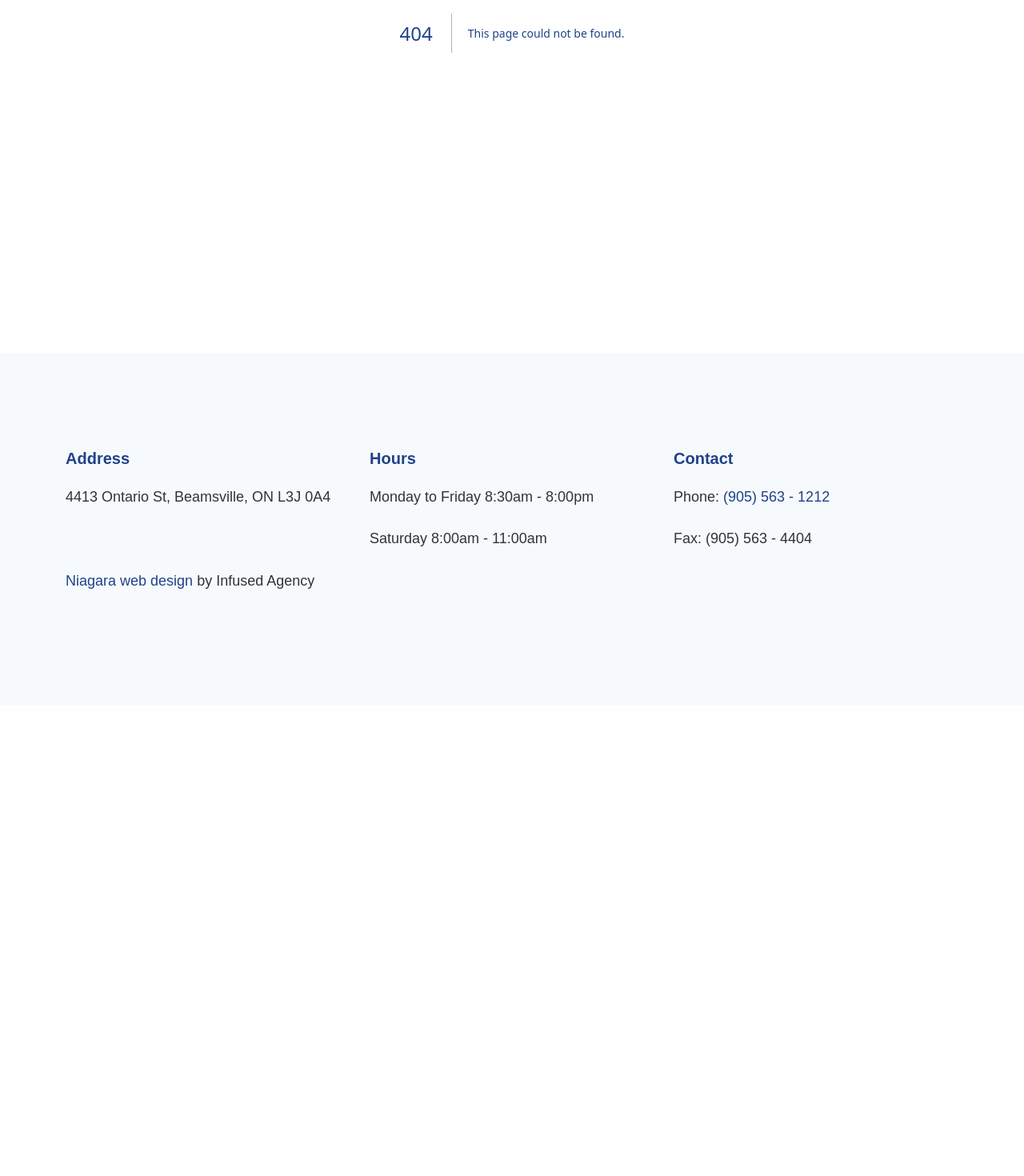
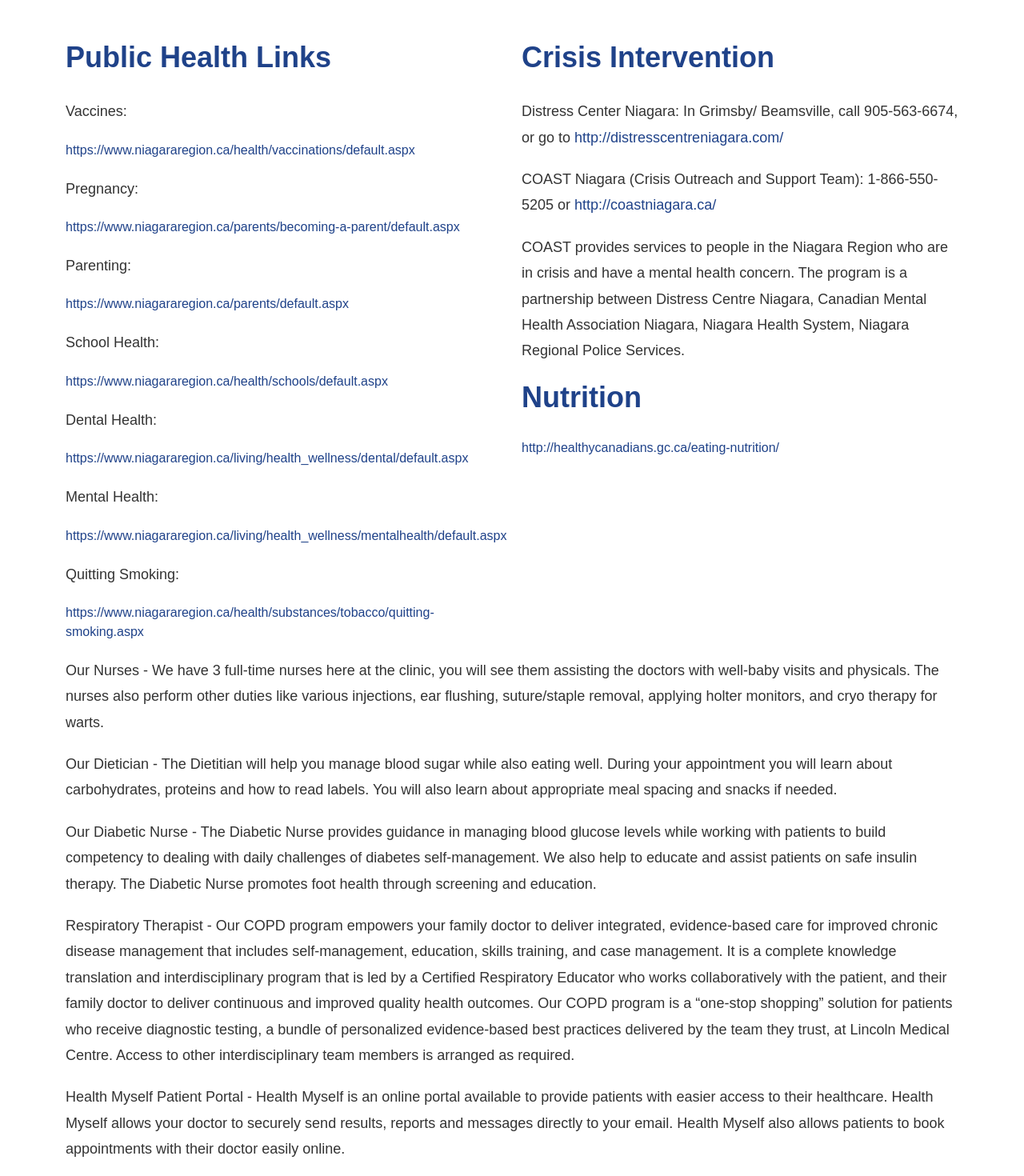
Before and after one commit to lincolnmedweb/lincolnmed, a Next.js app: page /resources in a window 1280 px wide. Before the commit this address had no page. Shown: the part 380-1850 px from the top of the page at 80% size. Before the commit the page ends 1262 px from the top, so only its background shows below. Built offline with nearby package versions, Linux system fonts and the light colour scheme.

Commit message:
resources page

```diff
--- /dev/null
+++ b/pages/resources.tsx
@@ -0,0 +1,157 @@
+import Head from "next/head";
+import { Container, Row, Col } from "react-bootstrap";
+
+import InnerHero from "../components/innerHero/innerHero";
+
+export default function Resources() {
+  return (
+    <>
+      <Head>
+        <title>Patient Resources | Lincoln Medical Center</title>
+        <meta
+          name="description"
+          content="Lincoln Medical Centre provides valuable resourceful links to any client that requires them. Click here to view."
+        />
+        <link rel="icon" href="/favicon.ico" />
+      </Head>
+      <InnerHero title="Patient Resources" />
+      <section className="inner-content">
+        <Container>
+          <Row>
+            <Col lg="6">
+              <h2>Public Health Links</h2>
+              <p>Vaccines:</p>
+              <a
+                href="https://www.niagararegion.ca/health/vaccinations/default.aspx"
+                target="_blank"
+              >
+                https://www.niagararegion.ca/health/vaccinations/default.aspx
+              </a>
+              <p>Pregnancy:</p>
+              <a
+                href="https://www.niagararegion.ca/parents/becoming-a-parent/default.aspx"
+                target="_blank"
+              >
+                https://www.niagararegion.ca/parents/becoming-a-parent/default.aspx
+              </a>
+              <p>Parenting:</p>
+              <a
+                href="https://www.niagararegion.ca/parents/default.aspx"
+                target="_blank"
+              >
+                https://www.niagararegion.ca/parents/default.aspx
+              </a>
+              <p>School Health:</p>
+              <a
+                href="https://www.niagararegion.ca/health/schools/default.aspx"
+                target="_blank"
+              >
+                https://www.niagararegion.ca/health/schools/default.aspx
+              </a>
+              <p>Dental Health:</p>
+              <a
+                href="https://www.niagararegion.ca/living/health_wellness/dental/default.aspx"
+                target="_blank"
+              >
+                https://www.niagararegion.ca/living/health_wellness/dental/default.aspx
+              </a>
+              <p>Mental Health:</p>
+              <a
+                href="https://www.niagararegion.ca/living/health_wellness/mentalhealth/default.aspx"
+                target="_blank"
+              >
+                https://www.niagararegion.ca/living/health_wellness/mentalhealth/default.aspx
+              </a>
+              <p>Quitting Smoking:</p>
+              <a
+                href="https://www.niagararegion.ca/health/substances/tobacco/quitting-smoking.aspx"
+                target="_blank"
+              >
+                https://www.niagararegion.ca/health/substances/tobacco/quitting-smoking.aspx
+              </a>
+            </Col>
+            <Col lg="6">
+              <h2>Crisis Intervention</h2>
+              <p>
+                Distress Center Niagara: In Grimsby/ Beamsville, call
+                905-563-6674, or go to{" "}
+                <a href="http://distresscentreniagara.com/" target="_blank">
+                  http://distresscentreniagara.com/
+                </a>
+              </p>
+              <p>
+                COAST Niagara (Crisis Outreach and Support Team): 1-866-550-5205
+                or{" "}
+                <a href="http://coastniagara.ca/" target="_blank">
+                  http://coastniagara.ca/
+                </a>
+              </p>
+              <p>
+                COAST provides services to people in the Niagara Region who are
+                in crisis and have a mental health concern. The program is a
+                partnership between Distress Centre Niagara, Canadian Mental
+                Health Association Niagara, Niagara Health System, Niagara
+                Regional Police Services.
+              </p>
+              <h2>Nutrition</h2>
+              <a
+                href="http://healthycanadians.gc.ca/eating-nutrition/"
+                target="_blank"
+              >
+                http://healthycanadians.gc.ca/eating-nutrition/
+              </a>
+            </Col>
+          </Row>
+          <Row>
+            <Col lg="12">
+              <p>
+                Our Nurses - We have 3 full-time nurses here at the clinic, you
+                will see them assisting the doctors with well-baby visits and
+                physicals. The nurses also perform other duties like various
+                injections, ear flushing, suture/staple removal, applying holter
+                monitors, and cryo therapy for warts.
+              </p>
+              <p>
+                Our Dietician - The Dietitian will help you manage blood sugar
+                while also eating well. During your appointment you will learn
+                about carbohydrates, proteins and how to read labels. You will
+                also learn about appropriate meal spacing and snacks if needed.{" "}
+              </p>
+              <p>
+                Our Diabetic Nurse - The Diabetic Nurse provides guidance in
+                managing blood glucose levels while working with patients to
+                build competency to dealing with daily challenges of diabetes
+                self-management. We also help to educate and assist patients on
+                safe insulin therapy. The Diabetic Nurse promotes foot health
+                through screening and education.
+              </p>
+              <p>
+                Respiratory Therapist - Our COPD program empowers your family
+                doctor to deliver integrated, evidence-based care for improved
+                chronic disease management that includes self-management,
+                education, skills training, and case management. It is a
+                complete knowledge translation and interdisciplinary program
+                that is led by a Certified Respiratory Educator who works
+                collaboratively with the patient, and their family doctor to
+                deliver continuous and improved quality health outcomes. Our
+                COPD program is a “one-stop shopping” solution for patients who
+                receive diagnostic testing, a bundle of personalized
+                evidence-based best practices delivered by the team they trust,
+                at Lincoln Medical Centre. Access to other interdisciplinary
+                team members is arranged as required.
+              </p>
+              <p>
+                Health Myself Patient Portal - Health Myself is an online portal
+                available to provide patients with easier access to their
+                healthcare. Health Myself allows your doctor to securely send
+                results, reports and messages directly to your email. Health
+                Myself also allows patients to book appointments with their
+                doctor easily online.
+              </p>
+            </Col>
+          </Row>
+        </Container>
+      </section>
+    </>
+  );
+}
--- a/styles/typography.scss
+++ b/styles/typography.scss
@@ -48,6 +48,7 @@
   line-height: 1.8;
   color: $black;
   margin-bottom: 20px;
+  margin-top: 20px;
 }
 
 a {
```
Also changed, not shown: 1 other file (tests, documents, lock files or other folders).
